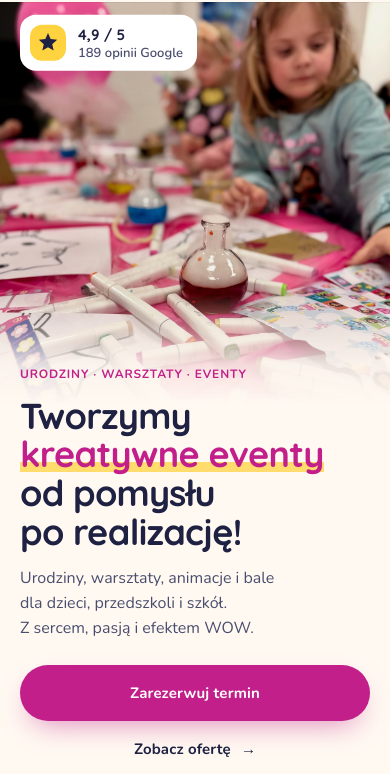
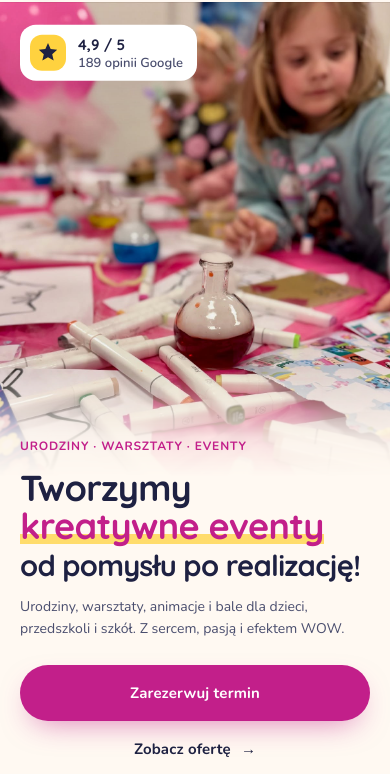
Before and after one commit to webdeweloperpl-star/laboratorium-zabawy, a plain HTML site: page index.html in a window 390 px wide. Shown: the part 70-844 px from the top of the page. Drawn offline with nearby package versions, Linux system fonts and the light colour scheme.

Commit message:
Hero mobile: nagłówek w 3 liniach, podtytuł w 2, plakietka opinii niżej
Co-Authored-By: Claude Opus 5.5 <noreply@anthropic.com>

```diff
--- a/index.html
+++ b/index.html
@@ -261,8 +261,14 @@ button { font: inherit; color: inherit; background: none; border: 0; cursor: poi
   .hero__in { min-height: calc(100svh - var(--nav-h)); padding-bottom: 28px; }
   .hero__text { flex: none; padding-top: 0; margin-top: -40px; }
   .hero__h1 { font-size: 36px; margin-top: 12px; }
-  .hero__sub { font-size: 16px; line-height: 1.55; margin-top: 14px; }
-  .hero__sub-line { display: block; }
+  /* "od pomysłu po realizację!" zawsze w jednej linii, odrobinę mniejsze */
+  .hero__h1-sm { display: block; font-size: min(32px, calc((100vw - 40px) * 0.083)); margin-top: 4px; }
+  .hero__sub { font-size: 14px; line-height: 1.6; margin-top: 14px; }
+}
+@media (max-width: 380px) {
+  .hero__sub { letter-spacing: -0.015em; word-spacing: -0.04em; }
+}
+@media (max-width: 768px) {
   .hero__btns { flex-direction: column; align-items: stretch; margin-top: 24px; gap: 4px; }
   .hero__btns .btn { text-align: center; }
   .hero__media { order: -1; flex: 1 0 auto; min-height: clamp(220px, 70vw, 320px); margin: 0 -20px; padding: 0; display: block; z-index: 0; }
@@ -283,7 +289,7 @@ button { font: inherit; color: inherit; background: none; border: 0; cursor: poi
   .badge { padding: 10px 14px 10px 10px; font-size: 13px; border-radius: 16px; }
   .badge b { font-size: 15px; }
   .badge__ico { width: 36px; height: 36px; border-radius: 12px; }
-  .badge--rating { left: 20px; right: auto; top: 16px; bottom: auto; z-index: 3; }
+  .badge--rating { left: 20px; right: auto; top: 26px; bottom: auto; z-index: 3; }
   .deco { display: none; }
   .hero .eyebrow { font-size: 12px; letter-spacing: 0.07em; }
   .hero .eyebrow::before { display: none; }
@@ -567,7 +573,7 @@ button { font: inherit; color: inherit; background: none; border: 0; cursor: poi
   <div class="wrap hero__in">
     <div class="hero__text">
       <p class="eyebrow rise">Urodziny · Warsztaty · Eventy</p>
-      <h1 class="hero__h1 rise">Tworzymy <em>kreatywne eventy</em> od pomysłu po realizację!</h1>
+      <h1 class="hero__h1 rise">Tworzymy <em>kreatywne eventy</em> <span class="hero__h1-sm">od pomysłu po realizację!</span></h1>
       <p class="hero__sub rise">Urodziny, warsztaty, animacje i&nbsp;bale <span class="hero__sub-line">dla dzieci, przedszkoli i&nbsp;szkół.</span> <span class="hero__sub-line">Z sercem, pasją i&nbsp;efektem WOW.</span></p>
       <div class="hero__btns rise">
         <a href="#kontakt" class="btn btn--pink">Zarezerwuj termin</a>
```
